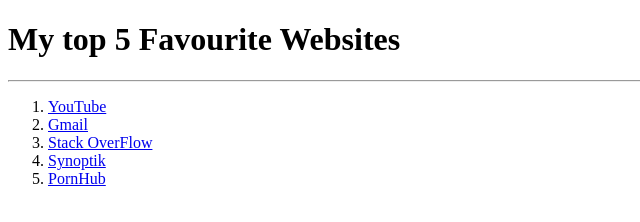
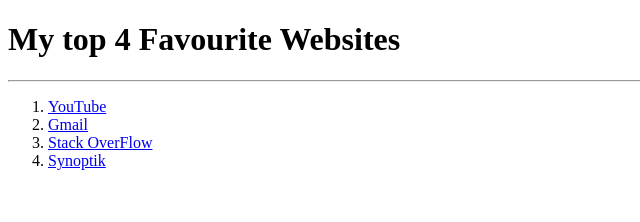
Before and after one commit to BDR-BED/QR-image_maker, a plain HTML site: page public/FavSites.html in a window 1280 px wide. Shown: the full height of the page, 0-640 px from the left. Drawn offline with Linux system fonts and the light colour scheme.

Commit message:
Update FavSites.html

```diff
--- a/public/FavSites.html
+++ b/public/FavSites.html
@@ -4,7 +4,7 @@
         <meta charset="UTF-8">
     </head>
     <body>
-        <h1>My top 5 Favourite Websites</h1>
+        <h1>My top 4 Favourite Websites</h1>
         <hr />
 
         <ol>
@@ -20,9 +20,6 @@
             <li>
                 <a href="https://ua.sinoptik.ua/">Synoptik</a>
             </li>
-            <li>
-                <a href="https://uk.wikipedia.org/wiki/%D0%91%D1%96%D0%B1%D0%BB%D1%96%D1%8F">PornHub</a>
-            </li>
         </ol>
     </body>
 </html>
```
